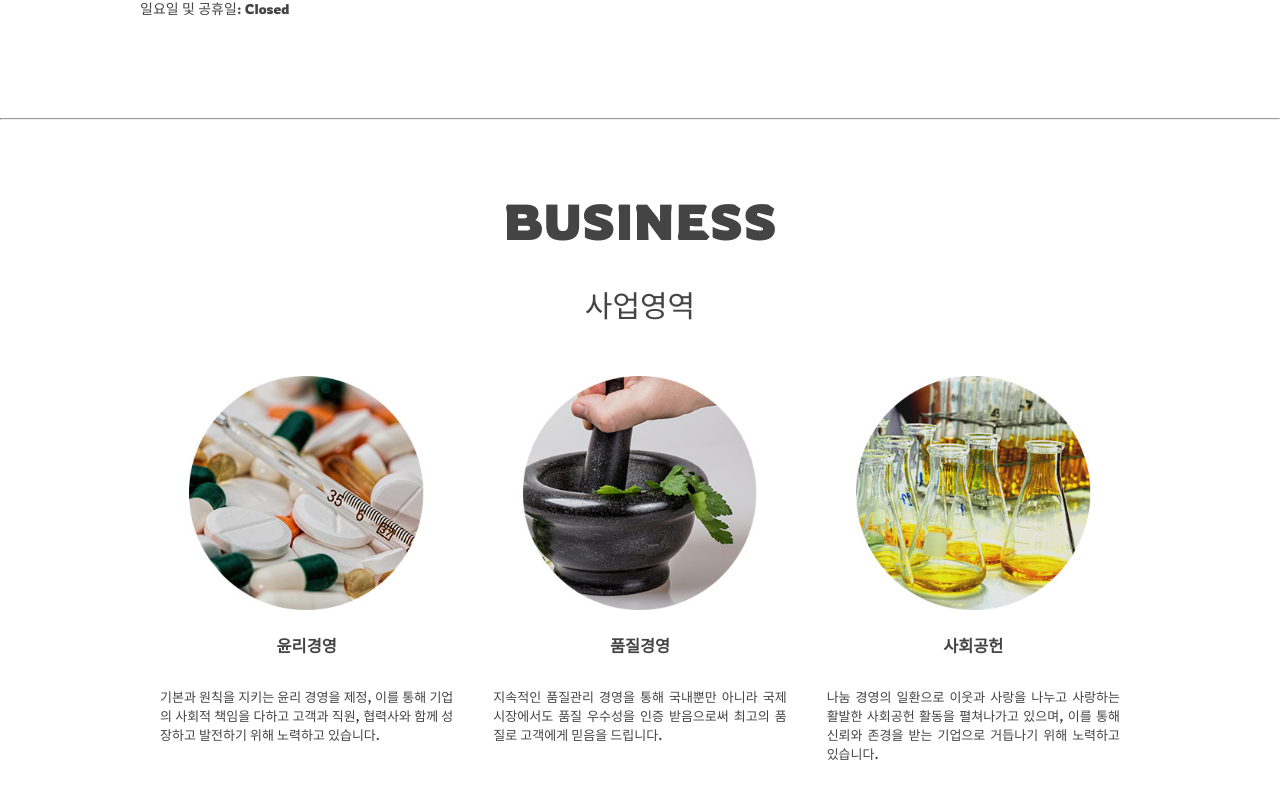
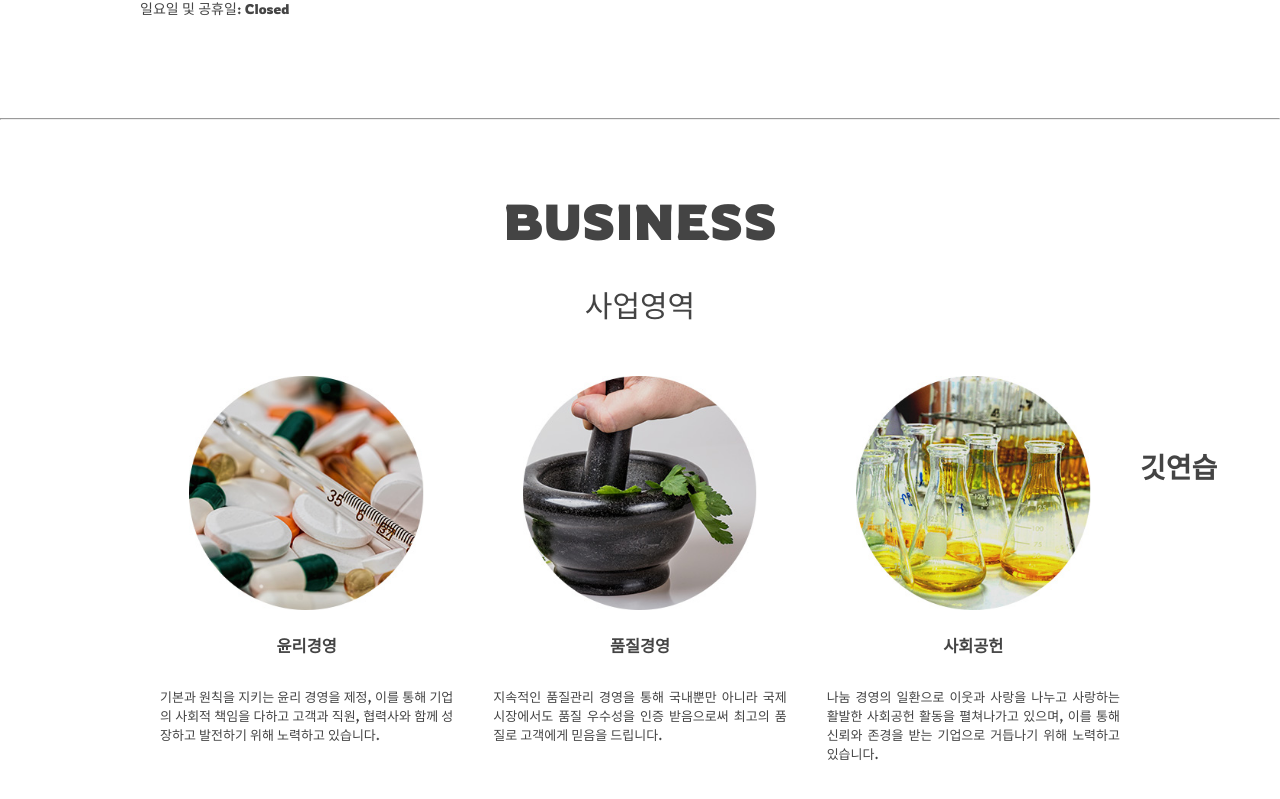
Before and after one commit to jxxungju/daol, a plain HTML site: page index.html in a window 1280 px wide. Shown: the part 3126-3925 px from the top of the page. Drawn offline with Linux system fonts and the light colour scheme.

Commit message:
daol 두번째

```diff
--- a/index.html
+++ b/index.html
@@ -154,6 +154,7 @@
         <!--contents -->
 
     </div><!--wrap  -->
+    <h1>깃연습</h1>
 </body>
 
 </html>
```
